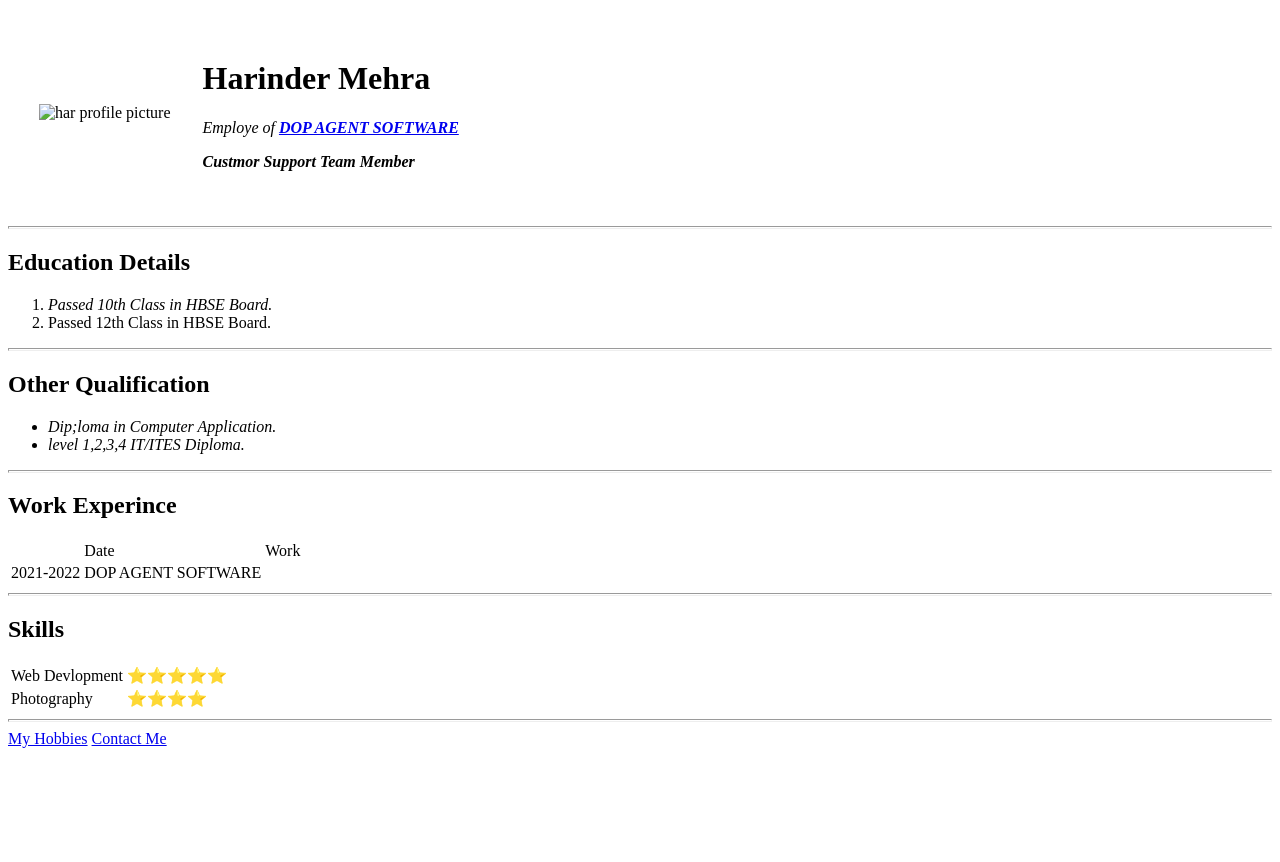
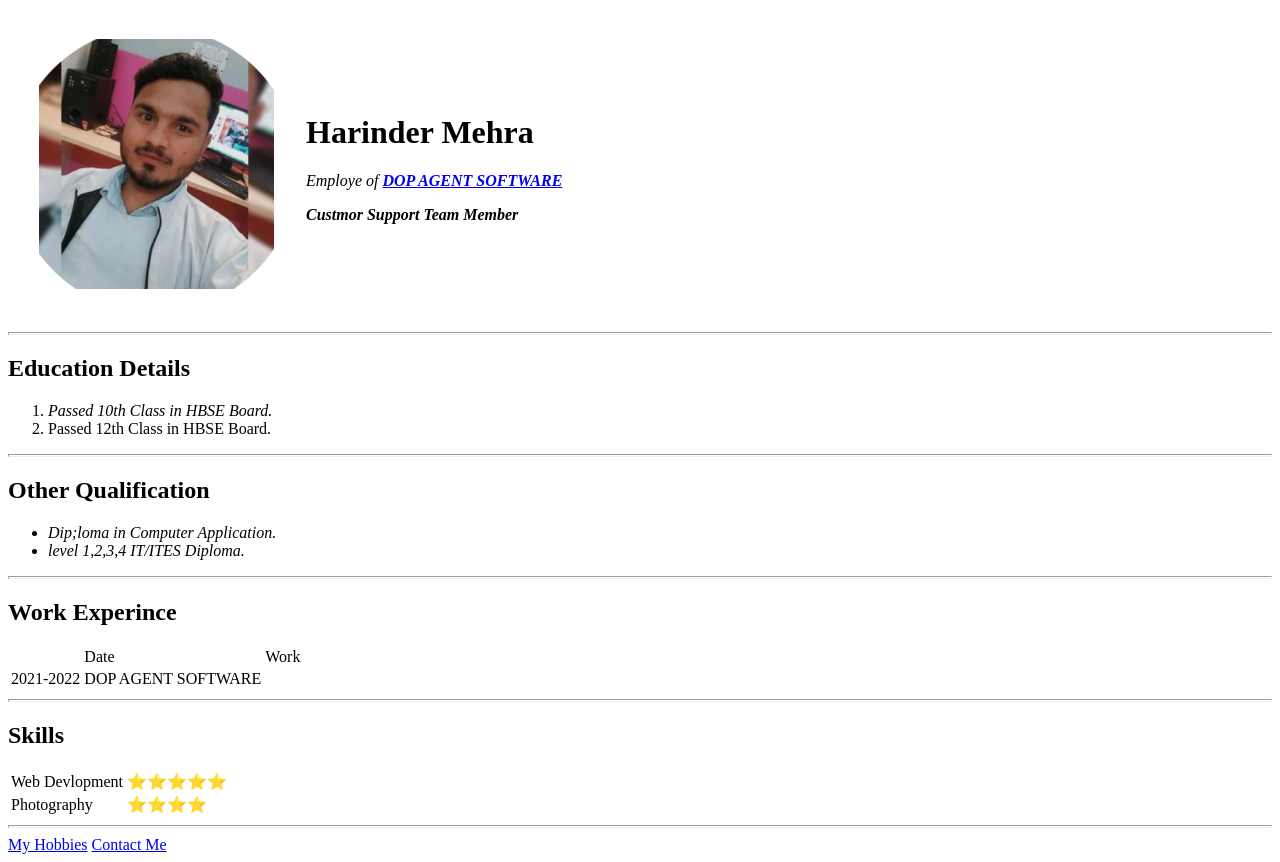
Before and after one commit to harinder018/CV, a plain HTML site: page index.html in a window 1280 px wide. Before the commit the page ends 800 px from the top, so only its background shows below. Drawn offline with Linux system fonts and the light colour scheme.

Commit message:
Update index.html

```diff
--- a/index.html
+++ b/index.html
@@ -9,7 +9,7 @@
 <body>
     <table cellspacing="30">
         <tr>
-            <td><img src="image/har.png" alt="har profile picture"></td>
+            <td><img src="har.png" alt="har profile picture"></td>
             <td><h1>Harinder Mehra</h1>
                 <p><i>Employe of <strong><a href="https://www.dopagentsoftware.com/">DOP AGENT SOFTWARE</a></strong></i></p>
                 <p><i><strong> Custmor Support Team Member</strong></i></p></td>
```
